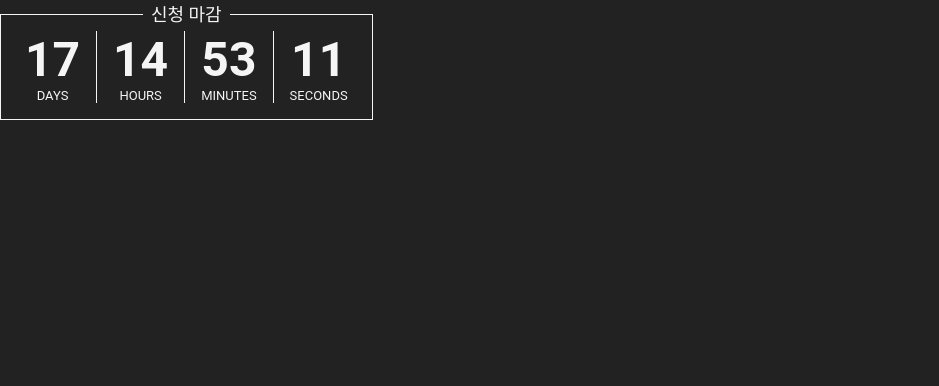
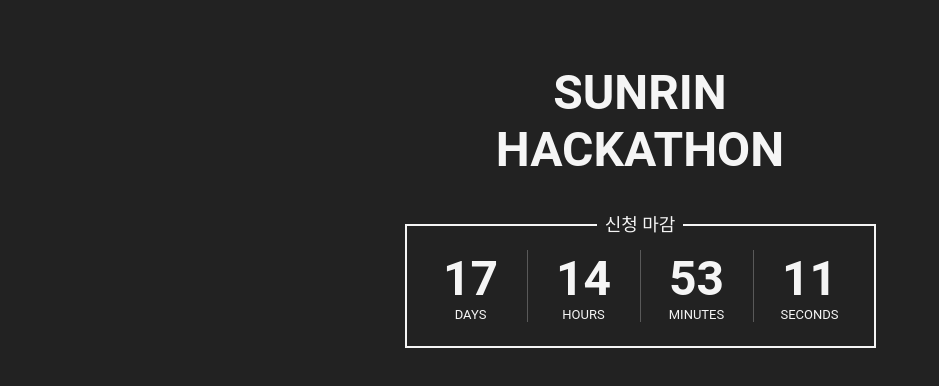
Before and after one commit to blro0319/SunrinHackathon-6th, a Vue app: page / in a window 1280 px wide. Shown: the top 386 px of the page, without its empty margins (0-939 px from the left). Built offline with nearby package versions, Linux system fonts and the light colour scheme.

Commit message:
[UPDATE] Add title

```diff
--- a/src/lib/HackathonEvents.ts
+++ b/src/lib/HackathonEvents.ts
@@ -8,9 +8,10 @@
     }
 }
 
-const HackathonEvents: Array<Timestamp> = [
-    new Timestamp("신청 마감", new Date("2020-08-02T00:00:00")),
-    new Timestamp("대회 시작", new Date("2020-08-07T13:00:00")),
-    new Timestamp("대회 종료", new Date("2020-08-08T09:00:00"))
-];
+const HackathonEvents: { [key: string]: Timestamp } = {
+    "apply-start"    : new Timestamp("신청 시작", new Date("2020-07-20T00:00:00")),
+    "apply-end"      : new Timestamp("신청 마감", new Date("2020-08-02T00:00:00")),
+    "hackathon-start": new Timestamp("대회 시작", new Date("2020-08-07T13:00:00")),
+    "hackathon-end"  : new Timestamp("대회 종료", new Date("2020-08-08T09:00:00"))
+};
 export default HackathonEvents;
--- a/src/scripts/components/HackathonTimer.ts
+++ b/src/scripts/components/HackathonTimer.ts
@@ -1,4 +1,4 @@
-import { Vue, Component } from "vue-property-decorator";
+import { Vue, Component, Prop } from "vue-property-decorator";
 import HackathonEvents, { Timestamp } from "@/lib/HackathonEvents";
 
 class Time {
@@ -29,16 +29,30 @@
 
 @Component
 export default class HackathonTimer extends Vue {
-    currentEvent = { } as Timestamp;
-    interval = { } as number;
-    displayTime: Time = new Time(0, 0, 0, 0);
+    @Prop({
+        type: String,
+        default: "",
+        validator: (value: string): boolean => {
+            return Object.keys(HackathonEvents).concat([""]).includes(value);
+        }
+    }) private eventname!: string;
+
+    private interval!: number;
+    public currentEvent!: Timestamp;
+    public displayTime: Time = new Time(0, 0, 0, 0);
 
     created() {
-        for (let i = 0; i < HackathonEvents.length; i++) {
-            if (Date.now() < HackathonEvents[i].date.getTime()) {
-                this.currentEvent = HackathonEvents[i];
-                break;
+        let eventNames = Object.keys(HackathonEvents);
+
+        if (this.eventname == "") {
+            for (let i = 0; i < eventNames.length; i++) {
+                if (Date.now() < HackathonEvents[eventNames[i]].date.getTime()) {
+                    this.currentEvent = HackathonEvents[eventNames[i]];
+                    break;
+                }
             }
+        } else {
+            this.currentEvent = HackathonEvents[this.eventname];
         }
     }
     mounted() {
--- a/src/styles/AppHome.scss
+++ b/src/styles/AppHome.scss
@@ -1,9 +1,19 @@
 @import "./variable";
 
-header {
-    text-align: center;
+.banner {
+    padding: 64px 0;
 
     h1 {
-        font-size: xxx-large;
+        margin-bottom: 32px;
+
+        font: {
+            size: xxx-large;
+            weight: bold;
+        }
+        text-align: center;
+        text-transform: uppercase;
+    }
+    .timer {
+        margin: 0 auto;
     }
 }
--- a/src/styles/components/HackathonTimer.scss
+++ b/src/styles/components/HackathonTimer.scss
@@ -26,16 +26,18 @@
         bottom: 12px;
 
         padding: {
-            top: 16px;
-            bottom: 16px;
-            left: 24px;
-            right: 24px;
+            top: 24px;
+            bottom: 24px;
+            left: 16px;
+            right: 16px;
         }
 
-        border: 1px solid $text-color-white;
+        border: 2px solid $text-color-white;
 
         .digits {
             display: flex;
+
+            width: 96px;
 
             flex-direction: column;
 
@@ -44,18 +46,22 @@
             text-align: center;
 
             .value {
-                font-size: xxx-large;
-                font-weight: bold;
+                font: {
+                    size: xxx-large;
+                    weight: bold;
+                }
             }
             .name {
                 font-size: small;
-                font-weight: normal;
                 text-transform: uppercase;
             }
         }
         .division {
-            border-right: 1px solid $text-color-white;
-            margin: 0 16px;
+            display: block;
+
+            margin: 0 8px;
+
+            border-right: 1px solid rgba(255, 255, 255, 0.25);
         }
     }
 }
--- a/src/views/AppHome.vue
+++ b/src/views/AppHome.vue
@@ -1,6 +1,12 @@
 <template>
     <div class="home">
-        <hackathon-timer />
+        <div class="banner">
+            <h1>
+                Sunrin<br>
+                Hackathon
+            </h1>
+            <hackathon-timer eventname="apply-end" class="timer" />
+        </div>
     </div>
 </template>
 
```
